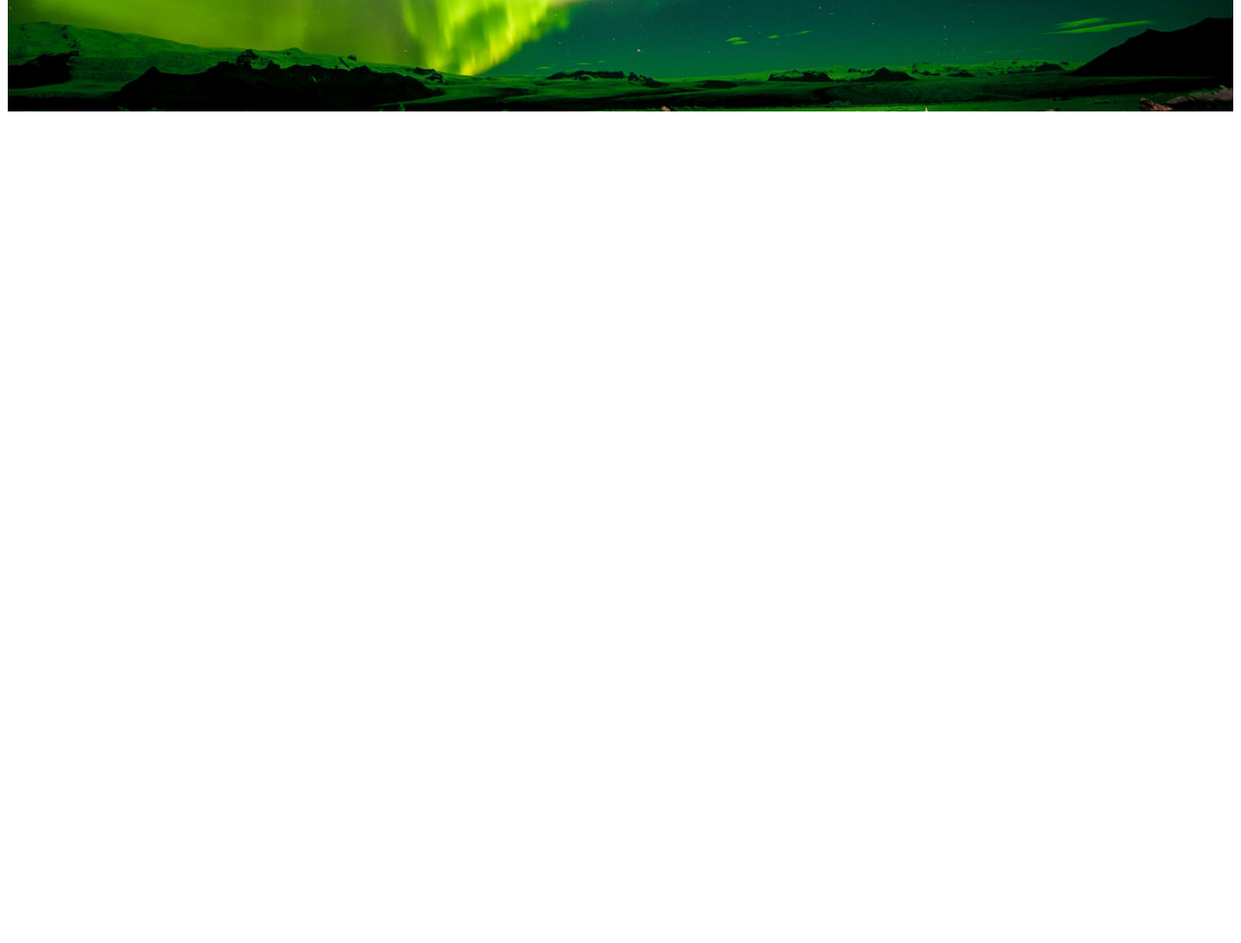
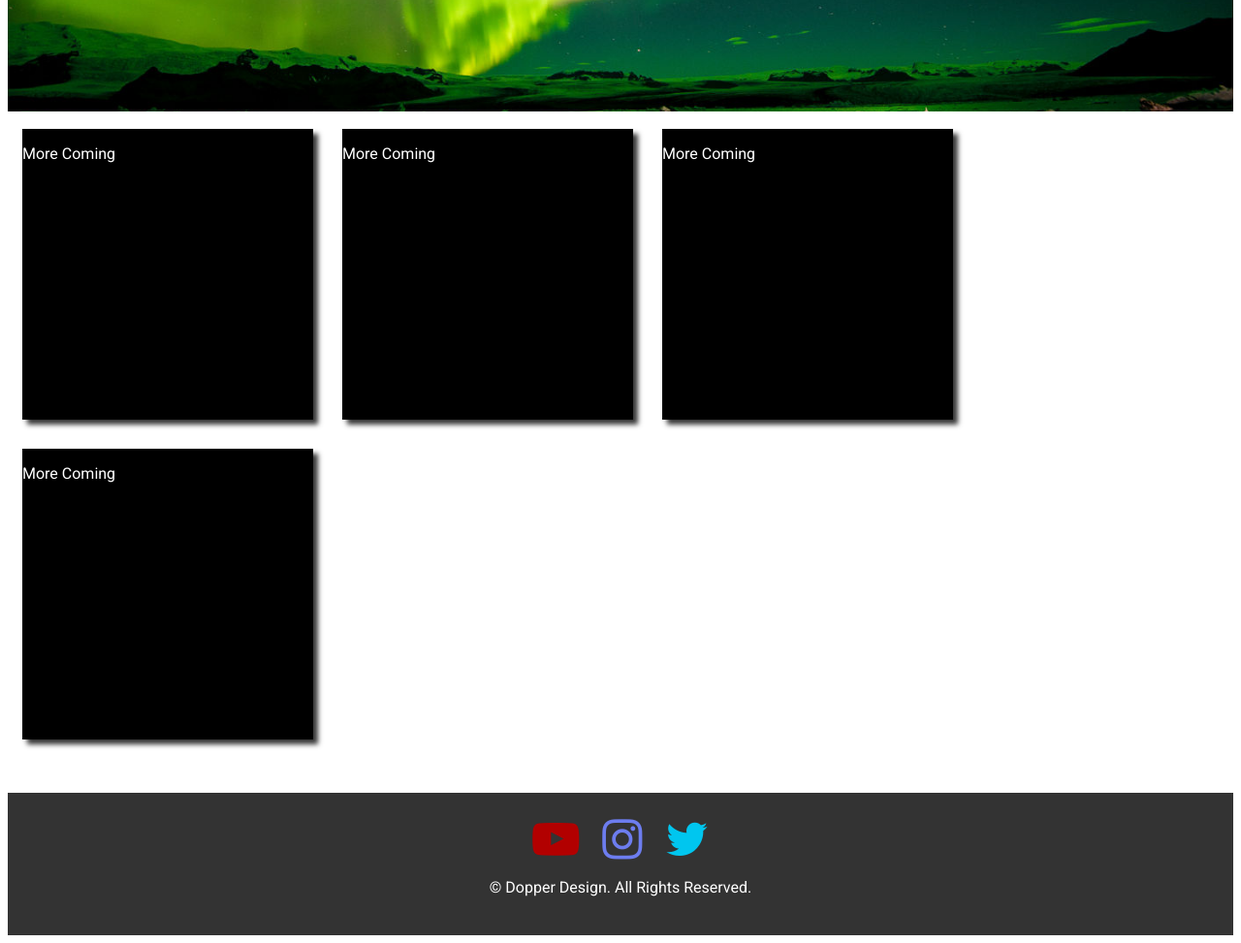
Before and after one commit to davecorum/final-project, a plain HTML site: page index.html in a window 1280 px wide. Shown: the part 353-1326 px from the top of the page at 97% size. Before the commit the page ends 800 px from the top, so only its background shows below. Drawn offline with Linux system fonts and the light colour scheme.

Commit message:
Added Pictures and Footer

```diff
--- a/css/styles.css
+++ b/css/styles.css
@@ -71,3 +71,47 @@ nav ul li {
     position: relative;
     top: 46%;
 }
+
+.picture {
+    height: 300px;
+    width: 300px;
+    background-color: #000;
+    margin: 15px 15px;
+    float: left;
+    position: relative;
+    bottom: 40px;
+    box-shadow: 5px 5px 5px #373737;
+}
+
+.picture p {
+    color: #fff;
+}
+
+/*----Footer----*/
+
+footer {
+    background-color: #333;
+    clear: both;
+    padding: 24px 0px;
+}
+
+.fa {
+    margin-left: 10px;
+    margin-right: 10px;
+}
+
+.fa-youtube-play {
+    color: #b20000;
+}
+
+.fa-twitter {
+    color: #00c6ef;
+}
+
+.fa-instagram {
+    color: #6d7def;
+}
+
+#copyright {
+    color: #fff;
+}
--- a/index.html
+++ b/index.html
@@ -21,5 +21,27 @@
         <div id="hero">
             <h2>Dopper Animations</h2>
         </div>
+        <div>
+            <div class="picture" id="pic-1">
+                <p>More Coming</p>
+            </div>
+            <div class="picture" id="pic-2">
+                <p>More Coming</p>
+            </div>
+            <div class="picture" id="pic-3">
+                <p>More Coming</p>
+            </div>
+            <div class="picture" id="pic-4">
+                <p>More Coming</p>
+            </div>
+        </div>
+        <footer class="text-center">
+			<div id="social-media">
+				<i class="fa fa-youtube-play fa-3x" aria-hidden="true"></i>
+				<i class="fa fa-instagram fa-3x" aria-hidden="true"></i>
+				<i class="fa fa-twitter fa-3x" aria-hidden="true"></i>
+			</div>
+			<p id="copyright">&copy; Dopper Design. All Rights Reserved.</p>
+		</footer>
     </body>
 </html>
```
